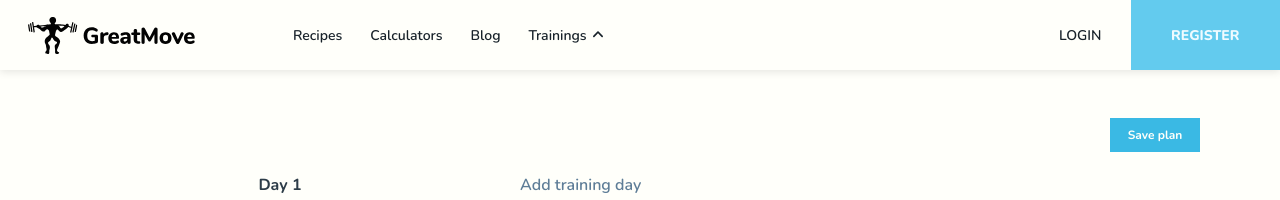
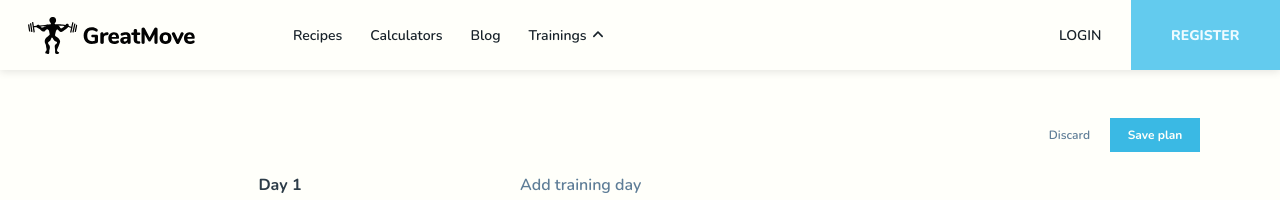
Before and after one commit to TheStelarek/GreatMove.Web, a Next.js app: page /create-training-plan in a window 1280 px wide. Both pictures are taken after a click on the button "Create new plan". Shown: the top 200 px of the page. Built offline with nearby package versions, Linux system fonts and the light colour scheme.

Commit message:
feat: discard training functionality (#56)

```diff
--- a/src/pages/create-training-plan/CreateTrainingPlan.module.scss
+++ b/src/pages/create-training-plan/CreateTrainingPlan.module.scss
@@ -7,6 +7,27 @@
       flex-direction: column;
       gap: var(--space-6);
       width: 100%;
+
+      .actionsButtons {
+         display: flex;
+         align-items: center;
+         margin-left: auto;
+         gap: var(--space-3);
+
+         .discardBtn {
+            height: 100%;
+            padding: 0 var(--space-2);
+            color: var(--gray-600);
+            font-size: var(--font-size-caption);
+            line-height: var(--line-height-caption);
+            font-weight: var(--font-weight-semi-bold);
+            transition: all 0.2s ease;
+
+            &:hover {
+               color: var(--gray-800);
+            }
+         }
+      }
 
       .trainingWrapper {
          display: flex;
--- a/src/pages/create-training-plan/index.tsx
+++ b/src/pages/create-training-plan/index.tsx
@@ -8,20 +8,22 @@ import CreatePlanBox from '@/components/trainingPlan/createPlanBox/CreatePlanBox
 import styles from '@/pages/create-training-plan/CreateTrainingPlan.module.scss';
 import { useAppDispatch } from '@/store/hooks/useAppDispatch';
 import { useAppSelector } from '@/store/hooks/useAppSelector';
-import { dragExercise, trainingPlanSelector } from '@/store/trainingPlan/TrainingPlanSlice';
-import Modal from '@/components/core/modal/Modal';
-import useModal from '@/components/core/modal/useModal';
+import { discardTraining, dragExercise, trainingPlanSelector } from '@/store/trainingPlan/TrainingPlanSlice';
 
 const CreateTrainingPlan = () => {
    const { isCreatingPlan, training } = useAppSelector(trainingPlanSelector);
-   const { isOpen, handleOpenModal, handleCloseModal } = useModal();
    const dispatch = useAppDispatch();
 
    return (
       <div className={styles.createPlanContainer}>
          {isCreatingPlan ? (
             <div className={styles.trainingContainer}>
-               <SaveTraining />
+               <div className={styles.actionsButtons}>
+                  <button className={styles.discardBtn} onClick={() => dispatch(discardTraining())}>
+                     Discard
+                  </button>
+                  <SaveTraining />
+               </div>
                <div className={styles.trainingWrapper}>
                   {!!Object.entries(training).length && (
                      <DragDropContext onDragEnd={(result) => dispatch(dragExercise(result))}>
--- a/src/store/trainingPlan/TrainingPlanSlice.ts
+++ b/src/store/trainingPlan/TrainingPlanSlice.ts
@@ -27,6 +27,16 @@ export const trainingPlanSlice = createSlice({
    reducers: {
       createTraining: (state: TrainingPlanStates) => {
          state.isCreatingPlan = true;
+      },
+      discardTraining: (state: TrainingPlanStates) => {
+         state.isCreatingPlan = false;
+         state.training = {
+            '1': {
+               name: `Day 1`,
+               id: `1`,
+               items: [],
+            },
+         };
       },
       addColumn: (state: TrainingPlanStates, action: PayloadAction<string>) => {
          const ID = uuidv4();
@@ -175,6 +185,7 @@ export const trainingPlanSlice = createSlice({
 
 export const {
    createTraining,
+   discardTraining,
    addColumn,
    removeColumn,
    dragExercise,
```
